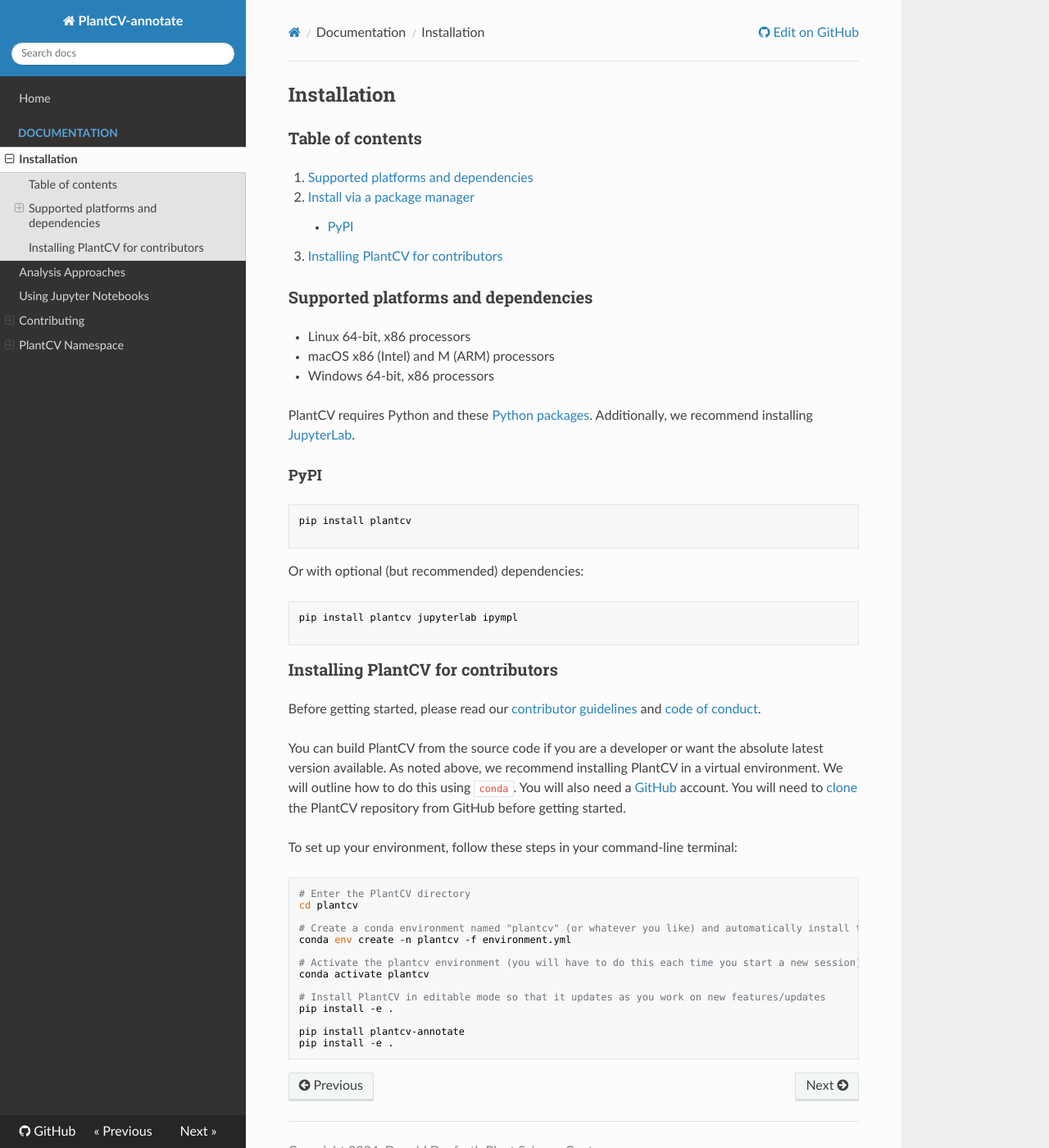
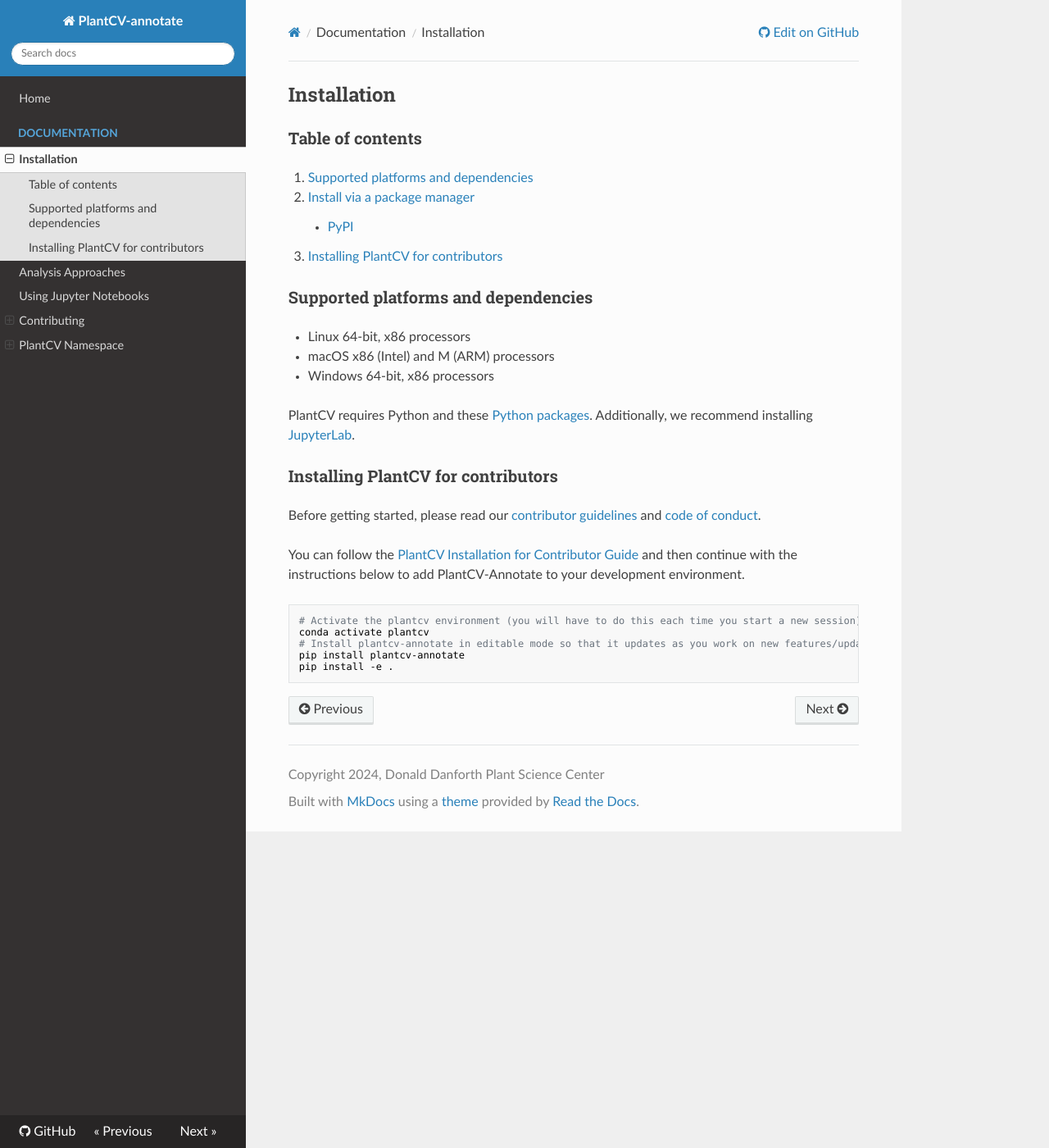
Before and after one commit to danforthcenter/plantcv-annotate, an MkDocs documentation site: the page built from docs/installation.md, in a window 1280 px wide and 1400 px high. Shown: the whole window at 82% size. Built offline with MkDocs 1.6.1, drawn with Linux system fonts in a browser that asks for light colours; nearby versions of some CDN libraries.

Commit message:
requested updates
remove repetitive chunks and reference installation docs from main package

````diff
--- a/docs/installation.md
+++ b/docs/installation.md
@@ -14,44 +14,16 @@
 PlantCV requires Python and these [Python packages](https://github.com/danforthcenter/plantcv/blob/main/requirements.txt).
 Additionally, we recommend installing [JupyterLab](https://jupyter.org/).
 
-#### PyPI <a name="pypi"></a>
-
-```bash
-pip install plantcv
-
-```
-
-Or with optional (but recommended) dependencies:
-
-```bash
-pip install plantcv jupyterlab ipympl
-
-```
-
 ### Installing PlantCV for contributors <a name="contributors"></a>
 Before getting started, please read our [contributor guidelines](CONTRIBUTING.md) and [code of conduct](CODE_OF_CONDUCT.md).
 
-You can build PlantCV from the source code if you are a developer or want the absolute latest version available.
-As noted above, we recommend installing PlantCV in a virtual environment. We will outline how to do this using `conda`.
-You will also need a [GitHub](https://github.com) account. You will need to
-[clone](https://docs.github.com/en/repositories/creating-and-managing-repositories/cloning-a-repository) the PlantCV
-repository from GitHub before getting started.
-
-To set up your environment, follow these steps in your command-line terminal:
+You can follow the [PlantCV Installation for Contributor Guide](https://plantcv.readthedocs.io/en/latest/installation/#contributors) and then continue with the instructions below to add PlantCV-Annotate to
+your development environment.
 
 ```bash
-# Enter the PlantCV directory
-cd plantcv
-
-# Create a conda environment named "plantcv" (or whatever you like) and automatically install the developer dependencies
-conda env create -n plantcv -f environment.yml
-
 # Activate the plantcv environment (you will have to do this each time you start a new session)
 conda activate plantcv
-
-# Install PlantCV in editable mode so that it updates as you work on new features/updates
-pip install -e .
-
+# Install plantcv-annotate in editable mode so that it updates as you work on new features/updates
 pip install plantcv-annotate
 pip install -e .
 ```
````
